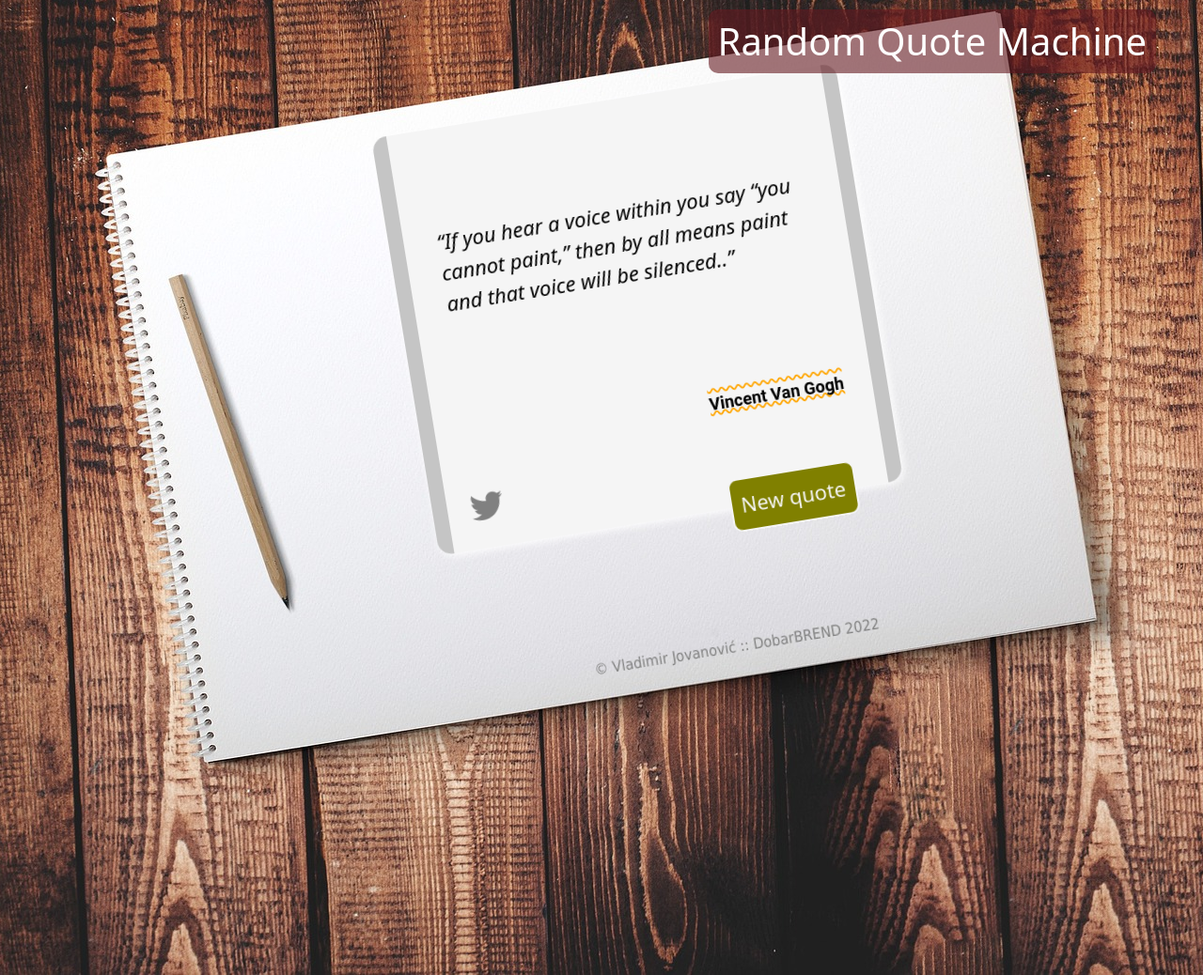
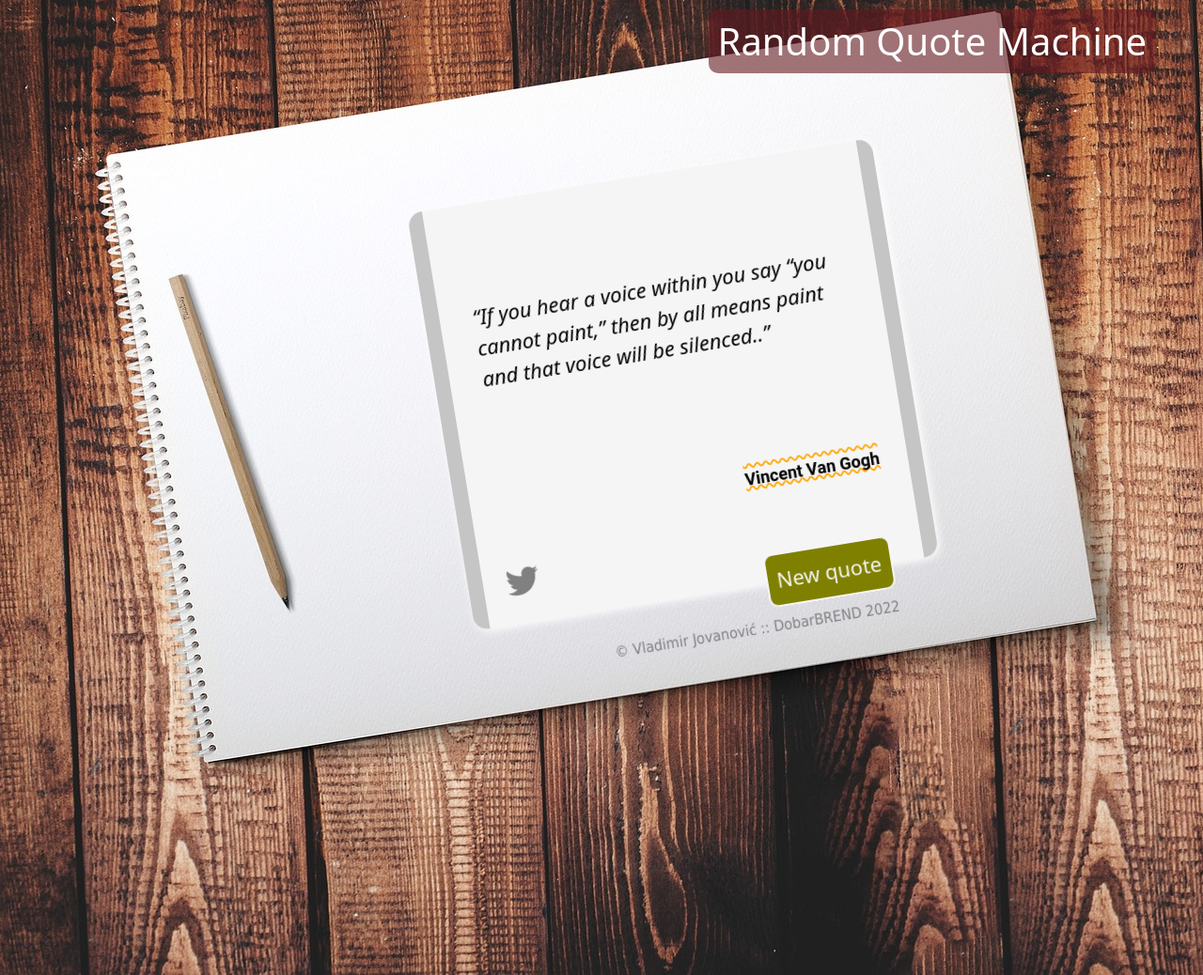
Before and after one commit to DobarBREND/random-quote-machine, a plain HTML site: page index.html in a window 1280 px wide. Shown: the top 1038 px of the page at 94% size. Drawn offline with nearby package versions, Linux system fonts and the light colour scheme.

Commit message:
Add files via upload

```diff
--- a/styles.css
+++ b/styles.css
@@ -28,8 +28,8 @@ h1 {
   display: flex;
   justify-content: center;
   position: fixed;
-  top: 10%;
-  left: 25%;
+  top: 20%;
+  left: 28%;
   width: 700px;
   height: 400px;
   rotate: -9.3deg;
@@ -113,5 +113,5 @@ blockquote span::after {
   color: gray;
   position: absolute;
   right: 150px;
-  top: 600px;
+  top: 500px;
 }
```
